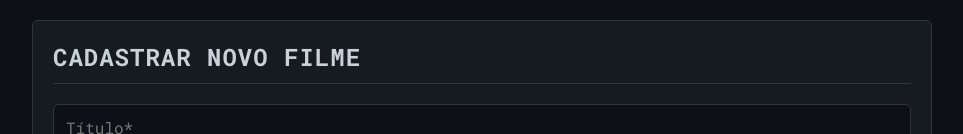
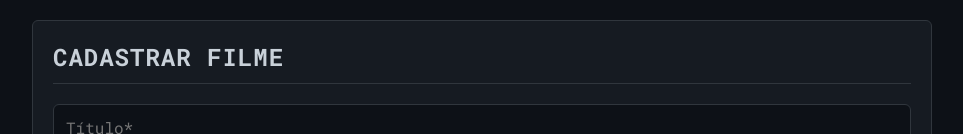
Before and after one commit to airesgabryel/FilmRank, a plain HTML site: page index.html in a window 1280 px wide. Shown: the part 197-331 px from the top of the page, without its empty margins (158-1121 px from the left). Drawn offline with Linux system fonts and the light colour scheme.

Commit message:
Update index.html

```diff
--- a/index.html
+++ b/index.html
@@ -17,7 +17,7 @@
     <hr>
 
     <div id="cadastro" class="cadastro-container">
-        <h2>Cadastrar Novo Filme</h2>
+        <h2>Cadastrar Filme</h2>
         <form id="form-cadastro">
             <input type="text" id="titulo" placeholder="Título*" required>
             <input type="text" id="genero" placeholder="Gênero*" required>
```
